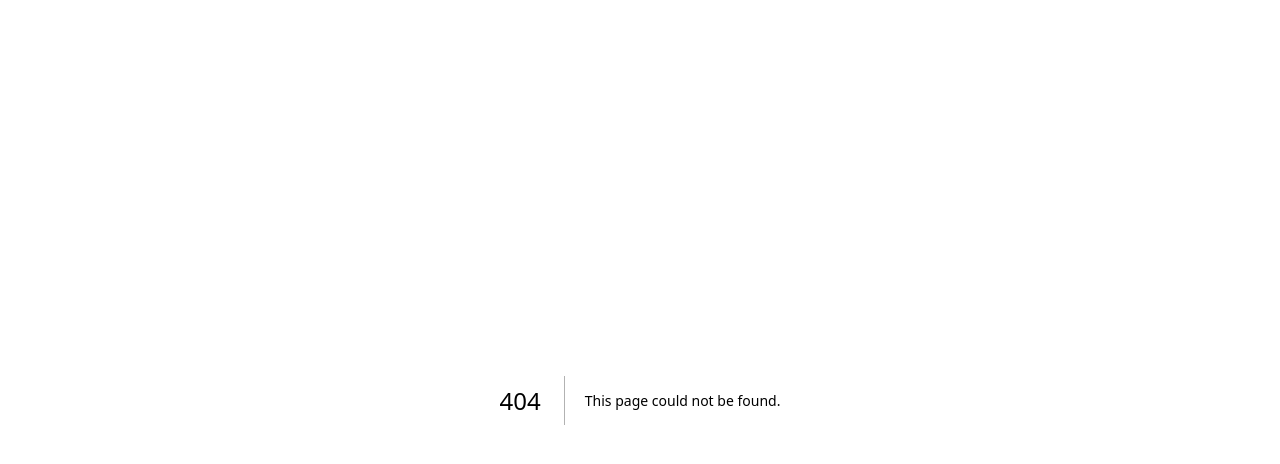
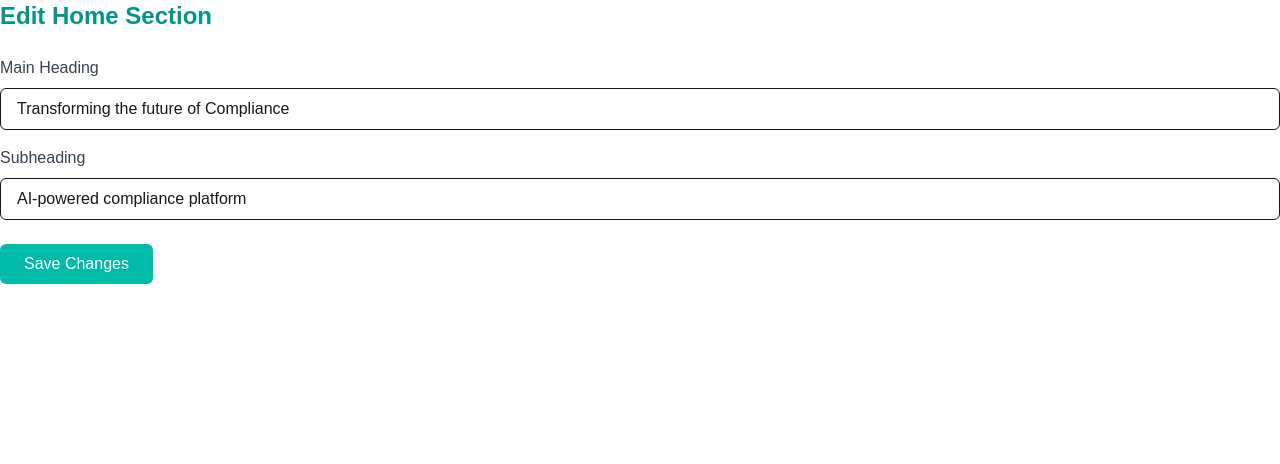
Before and after one commit to Narsimha1729/cmplai-adv, a Next.js app: page /admin/home in a window 1280 px wide. Before the commit this address had no page. Shown: the top 464 px of the page. Built offline with nearby package versions, Linux system fonts and the light colour scheme.

Commit message:
Finished

```diff
--- a/app/admin/dashboard/layout.jsx
+++ b/app/admin/dashboard/layout.jsx
@@ -1,16 +1,23 @@
 'use client';
-import { useEffect } from 'react';
-import { useRouter } from 'next/navigation';
+import Link from 'next/link';
 
-export default function DashboardLayout({ children }) {
-  const router = useRouter();
+export default function AdminLayout({ children }) {
+  return (
+    <div className="min-h-screen flex">
+      {/* Sidebar */}
+      <aside className="w-64 bg-gray-100 p-6 shadow-md">
+        <h2 className="text-xl font-bold mb-6 text-teal-600">Admin Panel</h2>
+        <nav className="space-y-4">
+          <Link href="/admin/dashboard/home" className="text-gray-700 hover:text-teal-500">Home Section</Link>
+          <Link href="/admin/dashboard/navbar" className="text-gray-700 hover:text-teal-500">Navbar</Link>
+          <Link href="/admin/dashboard/footer" className="text-gray-700 hover:text-teal-500">Footer</Link>
+          <Link href="/admin/dashboard/blogs" className="text-gray-700 hover:text-teal-500">Blogs</Link>
+          <Link href="/admin/dashboard/faq" className="text-gray-700 hover:text-teal-500">FAQ</Link>
+        </nav>
+      </aside>
 
-  useEffect(() => {
-    const isAdmin = localStorage.getItem('isAdmin');
-    if (!isAdmin) {
-      router.push('/admin/login');
-    }
-  }, []);
-
-  return <>{children}</>;
+      {/* Main content */}
+      <main className="flex-1 p-10 bg-white">{children}</main>
+    </div>
+  );
 }
--- /dev/null
+++ b/app/admin/home/page.jsx
@@ -0,0 +1,37 @@
+'use client';
+import { useState } from 'react';
+
+export default function HomeEditor() {
+  const [heading, setHeading] = useState('Transforming the future of Compliance');
+  const [subheading, setSubheading] = useState('AI-powered compliance platform');
+
+  return (
+    <div>
+      <h1 className="text-2xl font-bold mb-6 text-teal-600">Edit Home Section</h1>
+
+      <label className="block mb-4">
+        <span className="block text-gray-700 mb-2">Main Heading</span>
+        <input
+          type="text"
+          value={heading}
+          onChange={(e) => setHeading(e.target.value)}
+          className="w-full px-4 py-2 border rounded-md"
+        />
+      </label>
+
+      <label className="block mb-6">
+        <span className="block text-gray-700 mb-2">Subheading</span>
+        <input
+          type="text"
+          value={subheading}
+          onChange={(e) => setSubheading(e.target.value)}
+          className="w-full px-4 py-2 border rounded-md"
+        />
+      </label>
+
+      <button className="px-6 py-2 bg-teal-500 text-white rounded-md hover:bg-cyan-600">
+        Save Changes
+      </button>
+    </div>
+  );
+}
--- a/app/admin/login/page.jsx
+++ b/app/admin/login/page.jsx
@@ -1,43 +1,37 @@
 'use client';
+import { useRouter } from 'next/navigation';
 import { useState } from 'react';
-import { useRouter } from 'next/navigation';
 
 export default function AdminLogin() {
+  const router = useRouter();
   const [password, setPassword] = useState('');
-  const router = useRouter();
 
-  const handleLogin = (e) => {
-    e.preventDefault();
+  const handleLogin = () => {
     if (password === 'admin123') {
-      localStorage.setItem('isAdmin', 'true');
       router.push('/admin/dashboard');
     } else {
-      alert('Invalid password');
+      alert('Incorrect password!');
     }
   };
 
   return (
-    <main className="min-h-screen flex items-center justify-center bg-gray-100 px-4">
-      <form
-        onSubmit={handleLogin}
-        className="bg-white p-8 rounded-xl shadow-md w-full max-w-sm"
-      >
-        <h1 className="text-2xl font-bold mb-4 text-teal-600">Admin Login</h1>
+    <div className="h-screen flex items-center justify-center bg-gray-100">
+      <div className="bg-white p-10 rounded-xl shadow-md">
+        <h1 className="text-xl font-semibold mb-4">Admin Login</h1>
         <input
           type="password"
           placeholder="Enter admin password"
-          className="w-full px-4 py-2 border border-gray-300 rounded-lg mb-4 focus:outline-none focus:ring-2 focus:ring-teal-400"
+          className="border px-4 py-2 rounded-md w-full mb-4"
           value={password}
           onChange={(e) => setPassword(e.target.value)}
-          required
         />
         <button
-          type="submit"
-          className="w-full bg-teal-500 text-white font-semibold py-2 rounded-lg hover:bg-cyan-600 transition"
+          onClick={handleLogin}
+          className="w-full bg-teal-500 text-white py-2 rounded-md hover:bg-cyan-600"
         >
           Login
         </button>
-      </form>
-    </main>
+      </div>
+    </div>
   );
 }
--- a/app/admin/page.jsx
+++ b/app/admin/page.jsx
@@ -2,11 +2,10 @@
 import { useEffect } from 'react';
 import { useRouter } from 'next/navigation';
 
-export default function AdminRootRedirect() {
+export default function AdminPage() {
   const router = useRouter();
-
   useEffect(() => {
-    router.replace('/admin/login');
+    router.replace('/admin/dashboard');
   }, [router]);
 
   return null;
```
Also changed, not shown: app/admin/blogs/page.jsx (added), app/admin/faq/page.jsx (added), app/admin/footer/page.jsx (added), app/admin/navbar/page.jsx (added).
